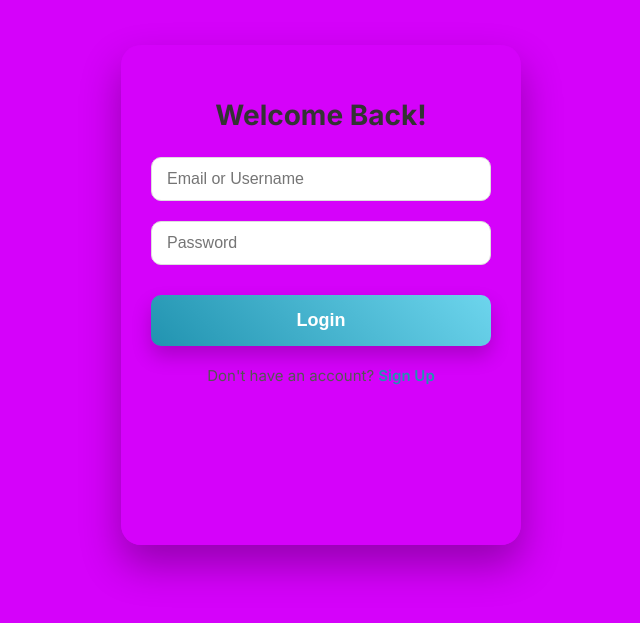
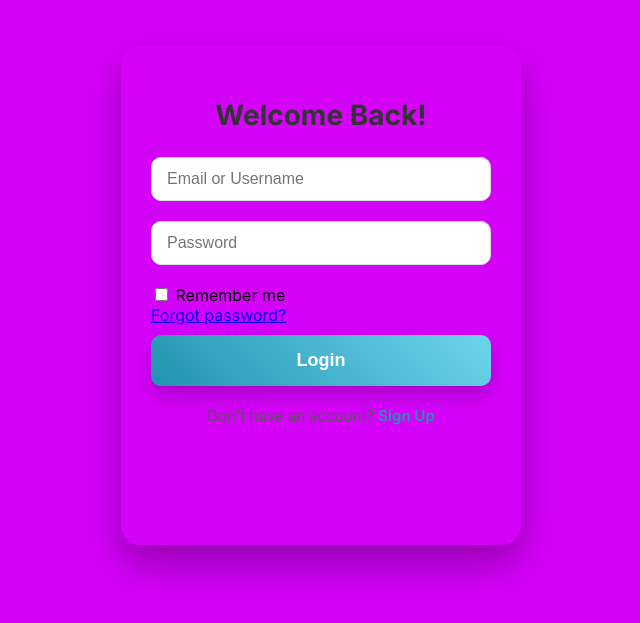
Before and after one commit to PawaTech-IT-Department/pawa, a website: page login.html in a window 1280 px wide. Shown: the part 105-728 px from the top of the page, without its empty margins (319-959 px from the left). Drawn offline with Linux system fonts and the light colour scheme.

Commit message:
Update login.html

```diff
--- a/login.html
+++ b/login.html
@@ -28,6 +28,15 @@
                         <div class="form-group">
                             <input type="password" id="loginPassword" name="password" placeholder="Password" required>
                         </div>
+                      <div class="options-container">
+                        <div class="remember-me">
+                          <input type="checkbox" id="remember-me" name="remember-me">
+                          <label for="remember-me">Remember me</label>
+                        </div>
+                        <div class="forgot-password">
+                          <a href="forgot-password.html">Forgot password?</a>
+                        </div>
+                      </div>
                         <button type="submit" class="submit-btn">Login</button>
                     </form>
                     <p class="switch-form-text">Don't have an account? <span class="switch-link" data-target="signup">Sign Up</span></p>
```
